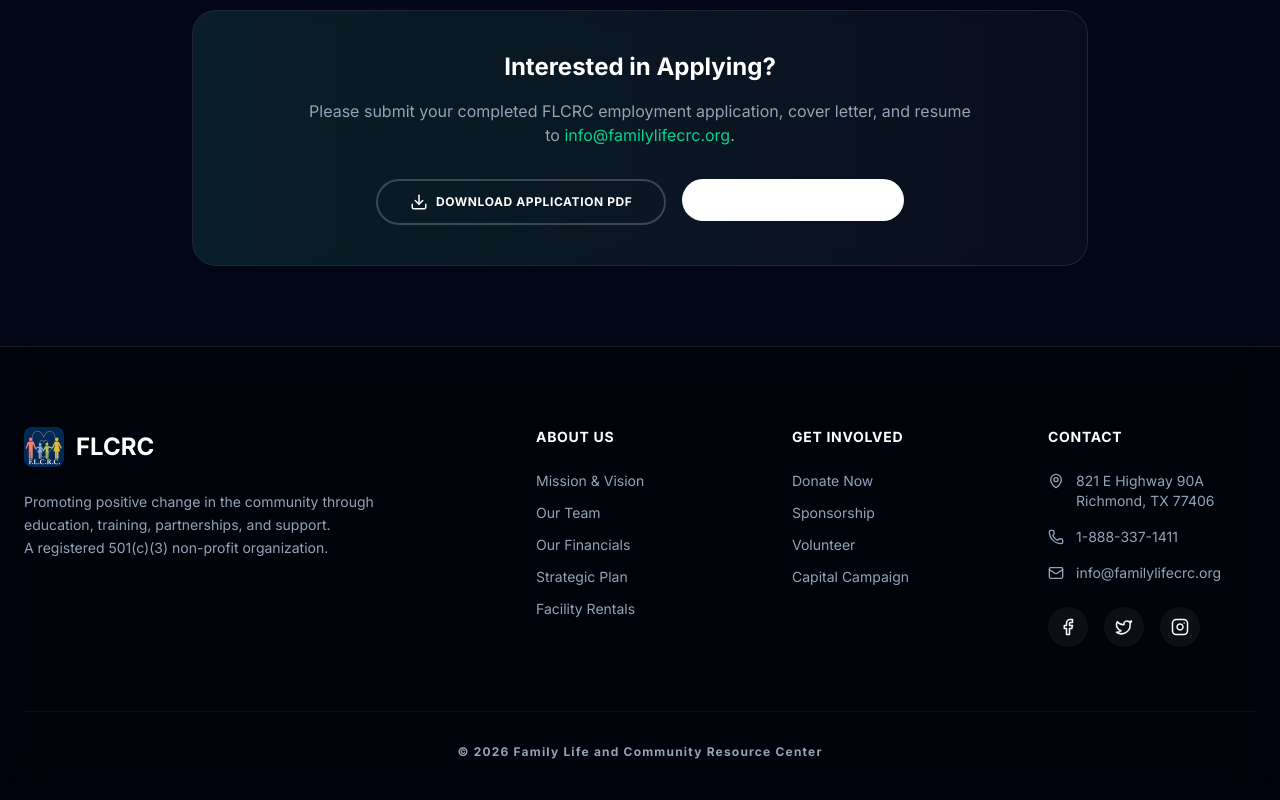
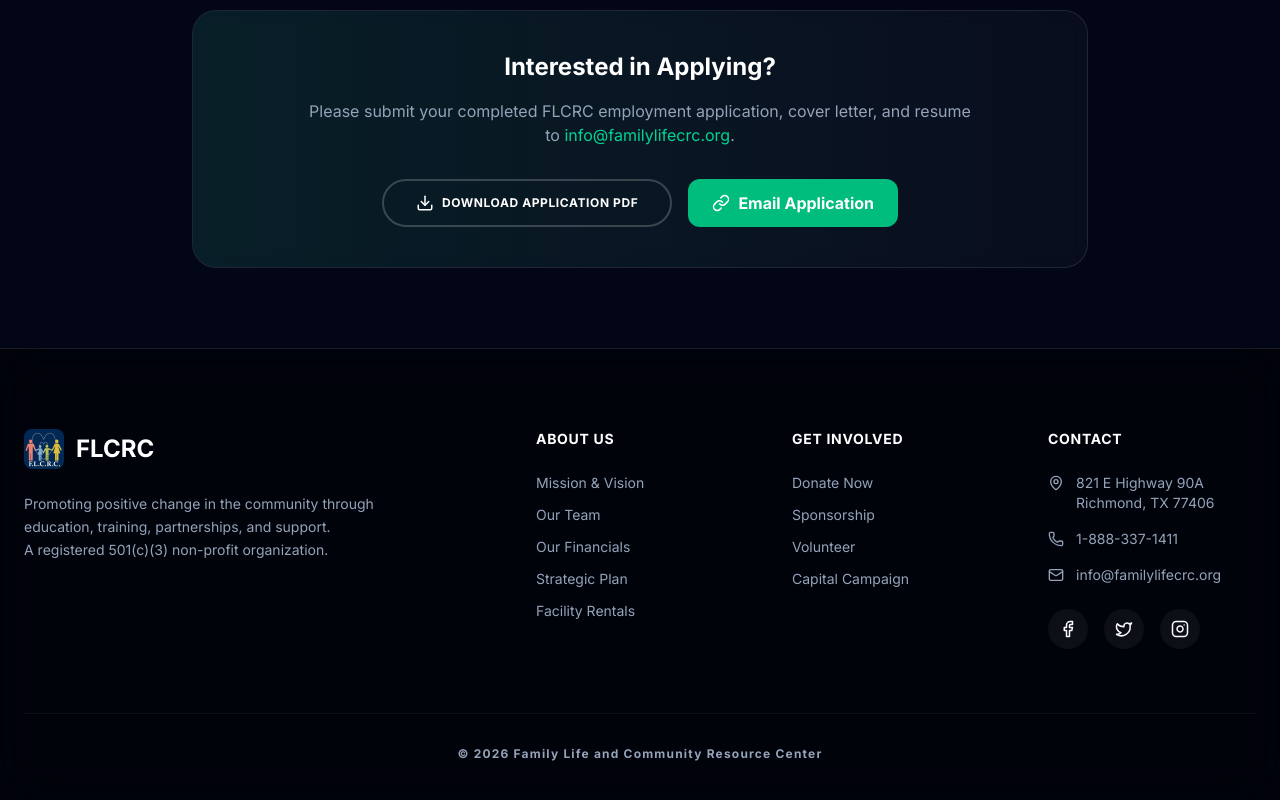
Before and after one commit to Warble-Solutions/flcrc, a Next.js app: page /about/coordinator in a window 1280 px wide. Shown: the part 1392-2192 px from the top of the page. Built offline with nearby package versions, Linux system fonts and the light colour scheme.

Commit message:
fix: email application button color on coordinator page

```diff
--- a/src/app/about/coordinator/page.tsx
+++ b/src/app/about/coordinator/page.tsx
@@ -79,10 +79,11 @@
                 >
                   <Download size={18} /> Download Application PDF
                 </Button>
-                <a href="mailto:info@familylifecrc.org">
-                  <Button variant="primary" className="flex items-center gap-2 bg-emerald-500 hover:bg-emerald-600 border-none text-white">
-                    <LinkIcon size={18} /> Email Application
-                  </Button>
+                <a
+                  href="mailto:info@familylifecrc.org"
+                  className="inline-flex items-center gap-2 px-6 py-3 rounded-xl bg-emerald-500 hover:bg-emerald-600 text-white font-bold transition-colors cursor-pointer"
+                >
+                  <LinkIcon size={18} /> Email Application
                 </a>
               </div>
             </div>
```
